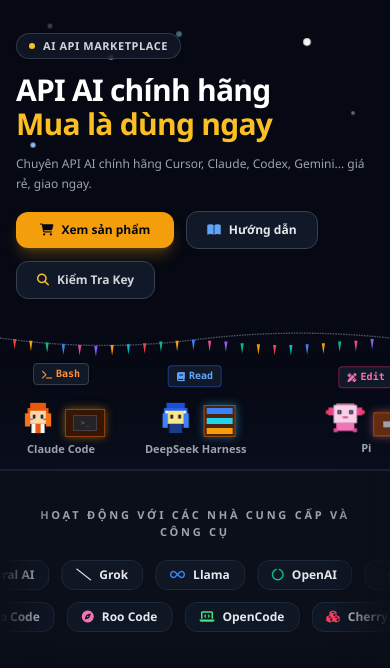
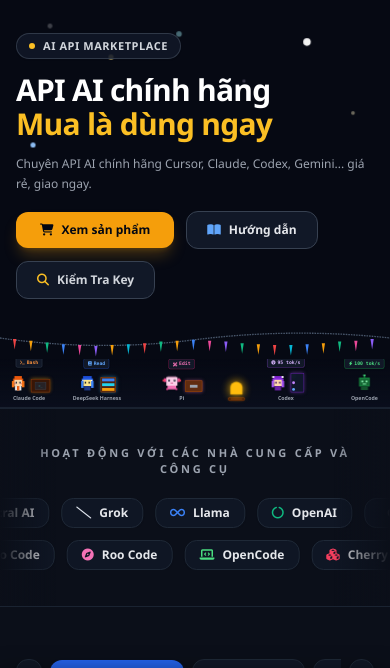
Before and after one commit to Vankhadev/vankhateamshop, a PHP site: page /frontend/index.php in a window 390 px wide. Shown: the part 103-771 px from the top of the page. Run offline with PHP 8.4, Linux system fonts and the light colour scheme; data comes from the database, SQL or seed files in the repository; data that the repository does not hold is empty; some libraries are stand-ins or nearby versions.

Commit message:
fix(mobile): add heroCampViewport id for responsive campsite scaling on mobile

```diff
--- a/frontend/index.php
+++ b/frontend/index.php
@@ -532,8 +532,8 @@ $captchaSiteKey   = function_exists('layCaiDatHeThong') ? layCaiDatHeThong('capt
         </div>
 
         <!-- PHÂN CẢNH PIXEL TECH CAMP & LỬA TRẠI DƯỚI ĐÁY HERO SECTION (CÁC MASCOT BẮN HIỆU ỨNG LÊN TRỜI) -->
-        <div class="w-full relative overflow-x-auto no-scrollbar pt-2 select-none border-b border-gray-800/80 bg-gradient-to-b from-transparent to-[#0a0e1c]">
-            <div class="min-w-[780px] max-w-7xl mx-auto px-4 sm:px-8 pb-3 flex items-end justify-between gap-4 text-xs font-mono">
+        <div id="heroCampViewport" class="w-full relative overflow-hidden select-none border-b border-gray-800/80 bg-gradient-to-b from-transparent to-[#0a0e1c]">
+            <div id="heroCampInner" class="w-[820px] max-w-7xl mx-auto px-4 sm:px-8 pb-3 flex items-end justify-between gap-3 text-xs font-mono origin-top-left transition-transform duration-75">
 
                 <!-- 1. CLAUDE CODE (Nhân vật tóc cam + Bàn làm việc laptop + Hạt bắn hiệu ứng + Di chuyển qua lại) -->
                 <div class="flex flex-col items-center group relative cursor-pointer animate-hero-claude">
```
